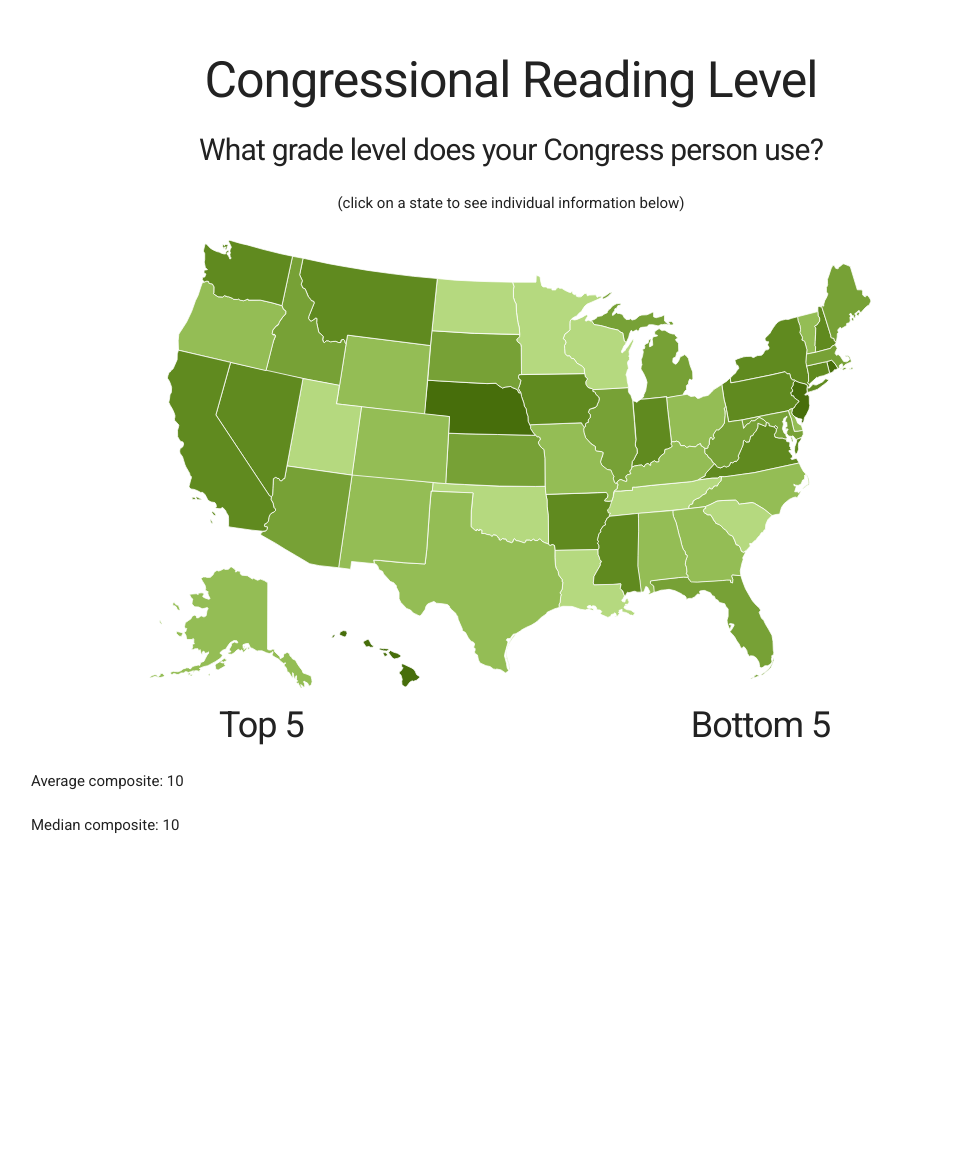
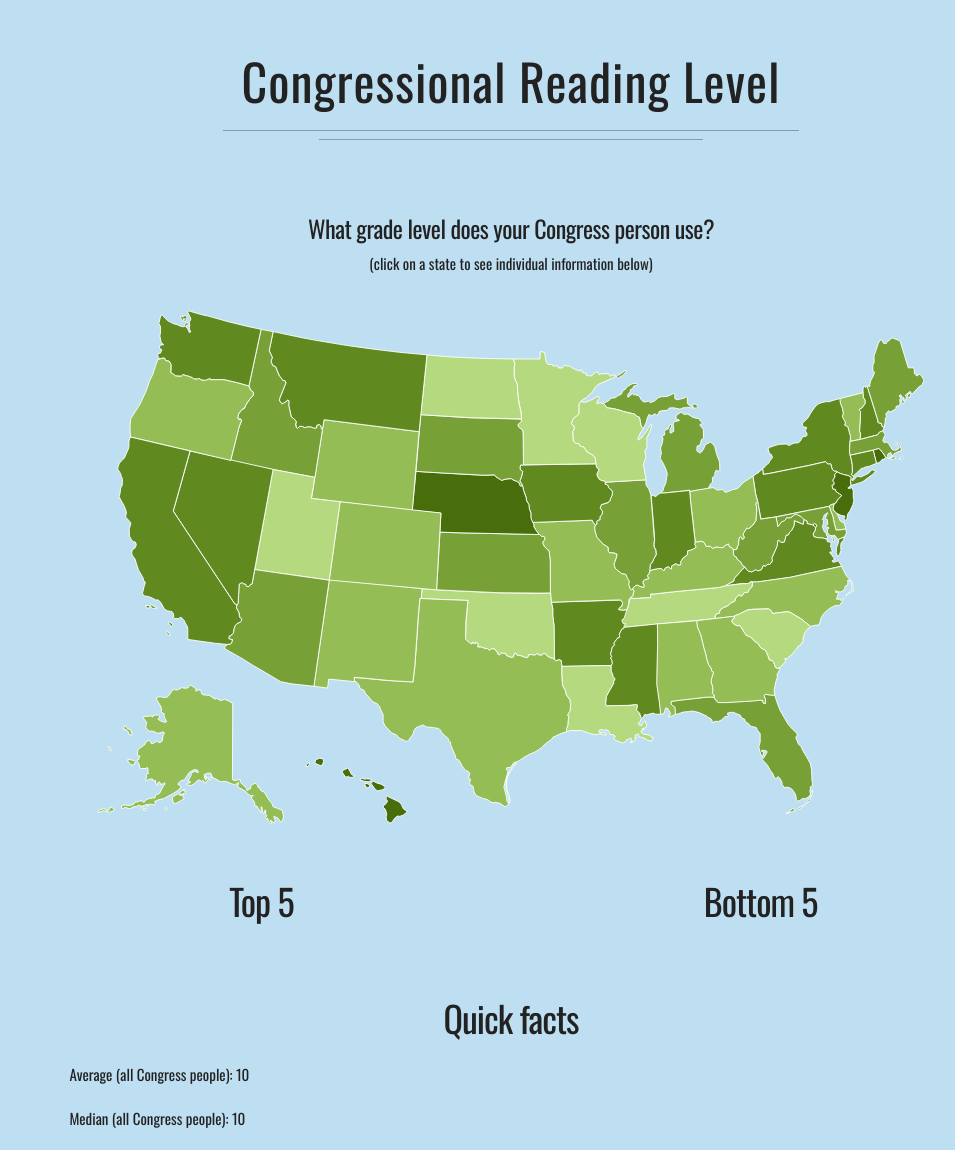
Before and after one commit to moxpower/congress-reading-level, a Flask app: template templates/index.html in a window 1280 px wide. Shown: the whole page, without its empty margins (129-1084 px from the left). Before the commit the page ends 833 px from the top, so only its background shows below. Run offline with Flask 2, Linux system fonts and the light colour scheme; the template is opened without the code that fills it: most values are stand-ins (such as "Sample title", 1, 10 or a date in 2020); some libraries are stand-ins or nearby versions.

Commit message:
updated. Styling added

```diff
--- a/static/css/style.css
+++ b/static/css/style.css
@@ -1,10 +1,48 @@
 body {
-	font-family: "Roboto", "HelveticaNeue", "Helvetica Neue", Helvetica, Arial, sans-serif;
+	font-family: 'Oswald', "HelveticaNeue", "Helvetica Neue", Helvetica, Arial, sans-serif;
+	background-color: rgba(190,223,242, 1);
 }
 
-.buffer {
-	height: 50px;
-}
 .center {
 	text-align: center;
 }
+
+h1.headers {
+	margin-top: 50px;
+	letter-spacing: 1px;
+}
+
+h5.headers {
+	margin-bottom: 5px;
+}
+
+.sub-headers {
+	width: 55%;
+	margin: 0 auto 30px;
+}
+
+.divider {
+	margin: 5px auto;
+	border: none;
+	height: 1px;
+	background-color: rgba(0,0,0,0.3);
+	width: 60%;
+}
+
+.divider:last-of-type {
+	width: 40%;
+	margin-top: 8px;
+	margin-bottom: 70px;
+}
+
+#graphic-container {
+	margin-bottom: 40px;
+}
+
+#top ul.center {
+	margin-bottom: 0;
+}
+
+#quick-facts {
+	margin-top: 50px;
+}
--- a/static/js/US-responsive.js
+++ b/static/js/US-responsive.js
@@ -10,7 +10,7 @@ $(document).ready(function(){
 	if(isFirefox == true) {
 		var mysvg = document.getElementById("svg");
 		var mysvgw = mysvg.getAttributeNS(null,'width')
-		mysvg.getAttributeNS('height', mysvgw*0.48);
+		mysvg.getAttributeNS('height', mysvgw*0.55);
 
 		  $(".state").mouseover( function(evt){
 		    	thissvg = evt.target;
@@ -27,12 +27,12 @@ $(document).ready(function(){
 
 		 //  $(window).resize(function(){
 		 //  		mysvgw = mysvg.getAttributeNS(null,'width')
-			// 	mysvg.getAttributeNS('height', mysvgw*0.48);
+			// 	mysvg.getAttributeNS('height', mysvgw*0.55);
 			// })
 
 
 	} else {
-		$("#svg").height($("#svg").width()*0.48)
+		$("#svg").height($("#svg").width()*0.55)
 	    $(".state").mouseover( function(){
 	    	thissvg = $(event.target).parent();
 			$(thissvg)
@@ -46,7 +46,7 @@ $(document).ready(function(){
 		});
 
 		// $(window).resize(function(){
-		// 	$("#svg").height($("#svg").width()*0.48)
+		// 	$("#svg").height($("#svg").width()*0.55)
 		// })
 	}
 
--- a/templates/index.html
+++ b/templates/index.html
@@ -5,6 +5,7 @@
 	<title>Congressional Reading Level</title>
 
 	<link href='http://fonts.googleapis.com/css?family=Roboto:400,700' rel='stylesheet' type='text/css'>
+	<link href='http://fonts.googleapis.com/css?family=Oswald:400,700' rel='stylesheet' type='text/css'>
 	<link rel="stylesheet" href="css/normalize.css">
 	<link rel="stylesheet" href="css/skeleton.css">
 	<link rel="stylesheet" href="css/map.css"/>
@@ -12,11 +13,13 @@
 </head>
 <body>
 	<div class="container">
-		<div class="row buffer"></div>
+		<div class="row"></div>
 		<div class="row">
-			<h1 class="center">Congressional Reading Level</h1>
-			<h4 class="center">What grade level does your Congress person use?</h4>
-			<h6 class="center">(click on a state to see individual information below)</h6>
+			<h1 class="center headers">Congressional Reading Level</h1><hr class="divider"><hr class="divider">
+			<div class="sub-headers">
+				<h5 class="center headers">What grade level does your Congress person use?</h5>
+				<p class="center headers">(click on a state to see individual information below)</p>
+			</div>
 		</div>
 		<div class="row">
 			<div id="timeline"></div>
@@ -567,26 +570,26 @@
 				</div>
 			</div>
 		</div>
-		<div class="row">
+		<div class="row" id="top">
 			<div class="columns six">
-				<h3 class='center'>Top 5</h3>
+				<h3 class='center headers'>Top 5</h3>
 				{% for pol in pols | sort(attribute='index_composite', reverse=True) %}
 					{% if loop.index <= 5 %}
 						{% if pol.index_flesch > 3 %}
-						<ul>
-							<li>{{ pol.fullname }} ({{ pol.party }}/{{ pol.state }}) - {{ pol.index_composite|round(2) }}</li>
+						<ul class="center">
+							<li style="display:inline-block;">{{ pol.fullname }} ({{ pol.party }}/{{ pol.state }}{% if pol.rep_district %}-{{pol.rep_district}}{% endif %}) - {{ pol.index_composite|round(2) }}</li>
 						</ul>
 						{% endif %}
 					{% endif %}
 				{% endfor %}
 			</div>
 			<div class="columns six">
-				<h3 class='center'>Bottom 5</h3>
+				<h3 class='center headers'>Bottom 5</h3>
 				{% for pol in pols | sort(attribute='index_composite', reverse=True) %}
 					{% if loop.index >= 514 %}
 						{% if pol.index_flesch > 3 %}
-						<ul>
-							<li>{{ pol.fullname }} ({{ pol.party }}/{{ pol.state }}) - {{ pol.index_composite|round(2) }}</li>
+						<ul class="center">
+							<li style="display:inline-block;">{{ pol.fullname }} ({{ pol.party }}/{{ pol.state }}{% if pol.rep_district %}-{{pol.rep_district}}{% endif %}) - {{ pol.index_composite|round(2) }}</li>
 						</ul>
 						{% endif %}
 					{% endif %}
@@ -594,15 +597,17 @@
 			</div>
 		</div>
 		<div class="row">
-			<h6>Average composite: {{ avg|round(2) }}</h6>
-			<h6>Median composite: {{ median|round(2) }}</h6>
-			{% for pol in pols|sort(attribute='index_composite', reverse=True) %}
-				{% if pol.index_flesch > 3 %}
-				<ul>
-					<li>{{ pol.fullname }} ({{ pol.party }}/{{ pol.state }}) - {{ pol.index_composite|round(2) }}</li>
-				</ul>
-				{% endif %}
-			{% endfor %}
+			<h3 class="center" id="quick-facts">Quick facts</h3>
+			<div class="columns 4">
+				<h6>Average (all Congress people): {{ avg|round(2) }}</h6>
+				<h6>Median (all Congress people): {{ median|round(2) }}</h6>
+			</div>
+			<div class="columns 4">
+
+			</div>
+			<div class="columns 4">
+
+			</div>
 		</div>
 	</div>
 
```
Also changed, not shown: by_state_data.py (+25 -2 lines), README.md.
